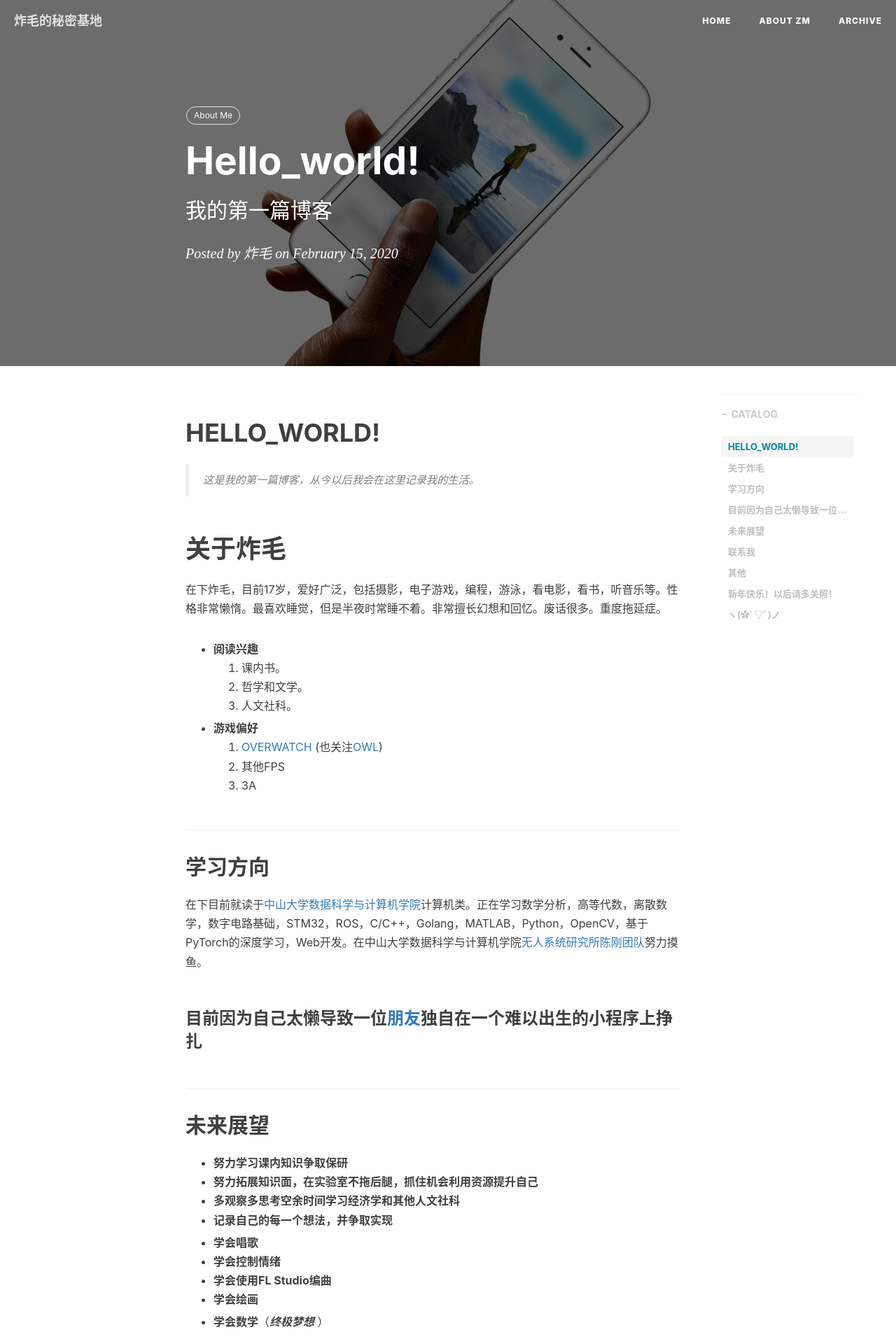
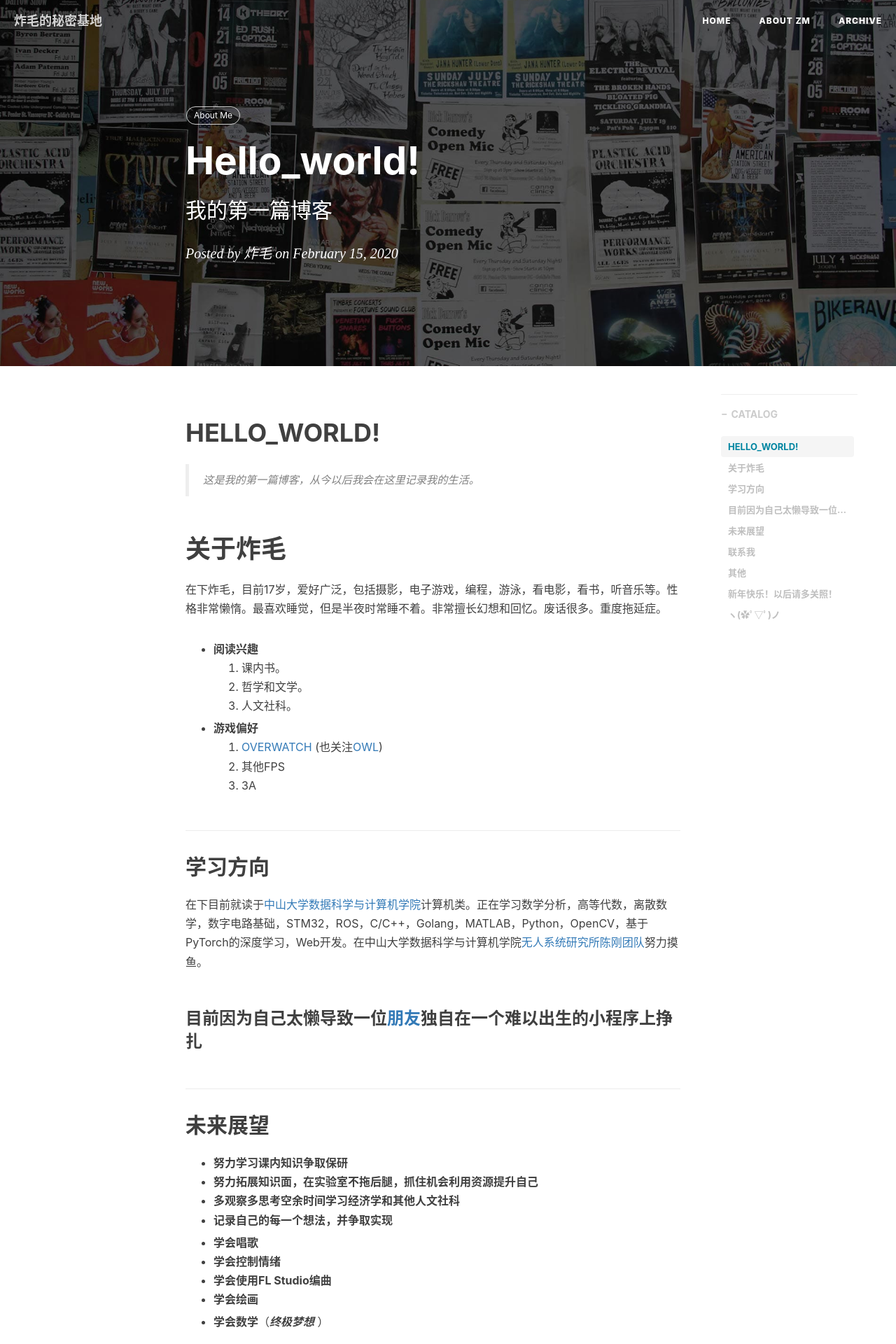
Before and after one commit to lzzmm/lzzmm.github.io, a Jekyll site: the page built from _posts/2020-02-15-HelloWorld.md, in a window 1280 px wide. Shown: the top 1920 px of the page at 70% size. Built offline with Jekyll 4.4.1, drawn with Linux system fonts in a browser that asks for light colours; nearby versions of some CDN libraries; comment, search, counter and statistics services are not loaded.

Commit message:
Update bg

```diff
--- a/_posts/2020-02-15-HelloWorld.md
+++ b/_posts/2020-02-15-HelloWorld.md
@@ -4,7 +4,7 @@
 subtitle:   我的第一篇博客
 date:       2020-02-15
 author:     炸毛
-header-img: img/post-bg-ios9-web.jpg
+header-img: img/home-bg.jpg
 catalog: true
 tags:
     - About Me
```
